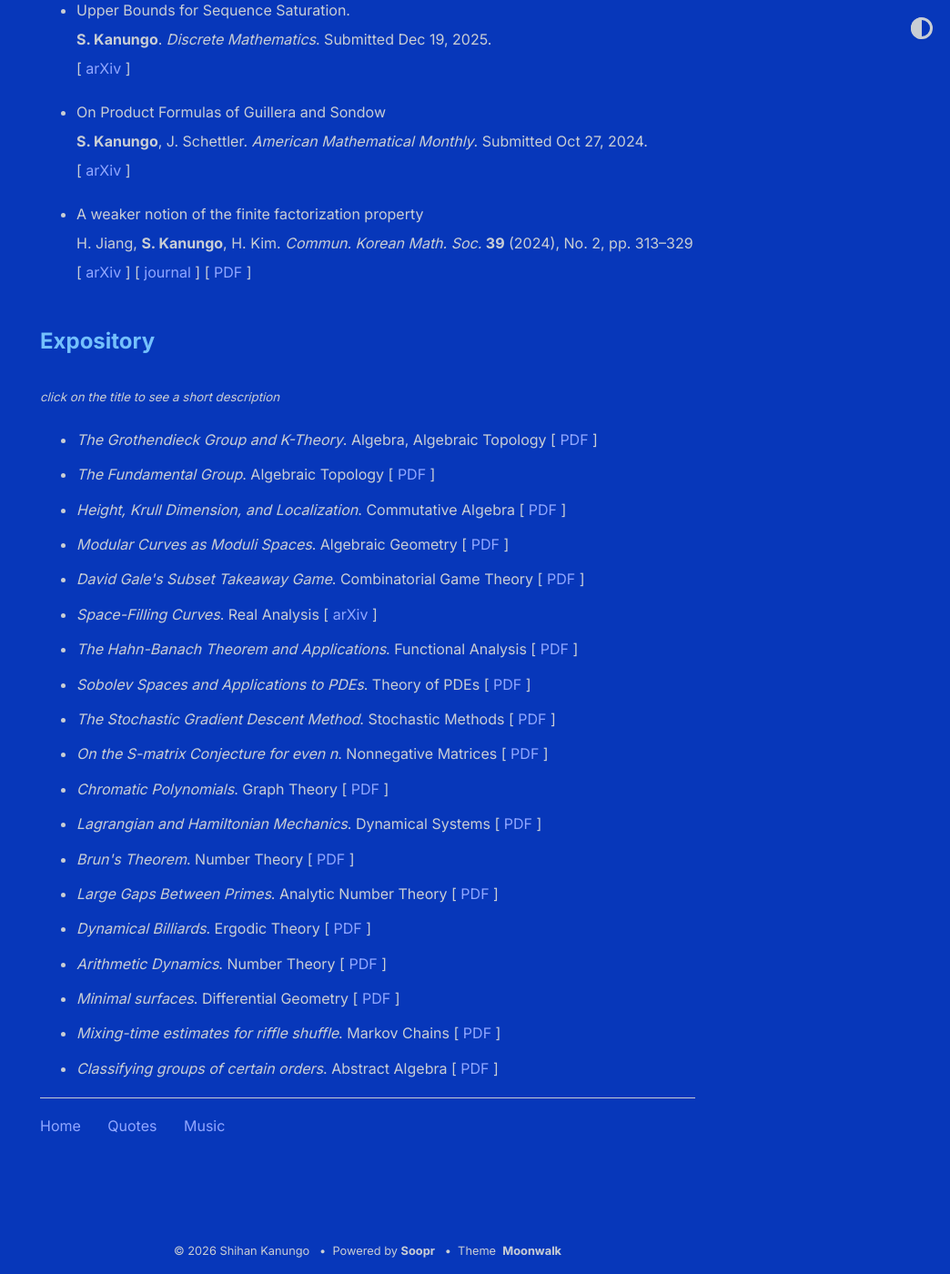
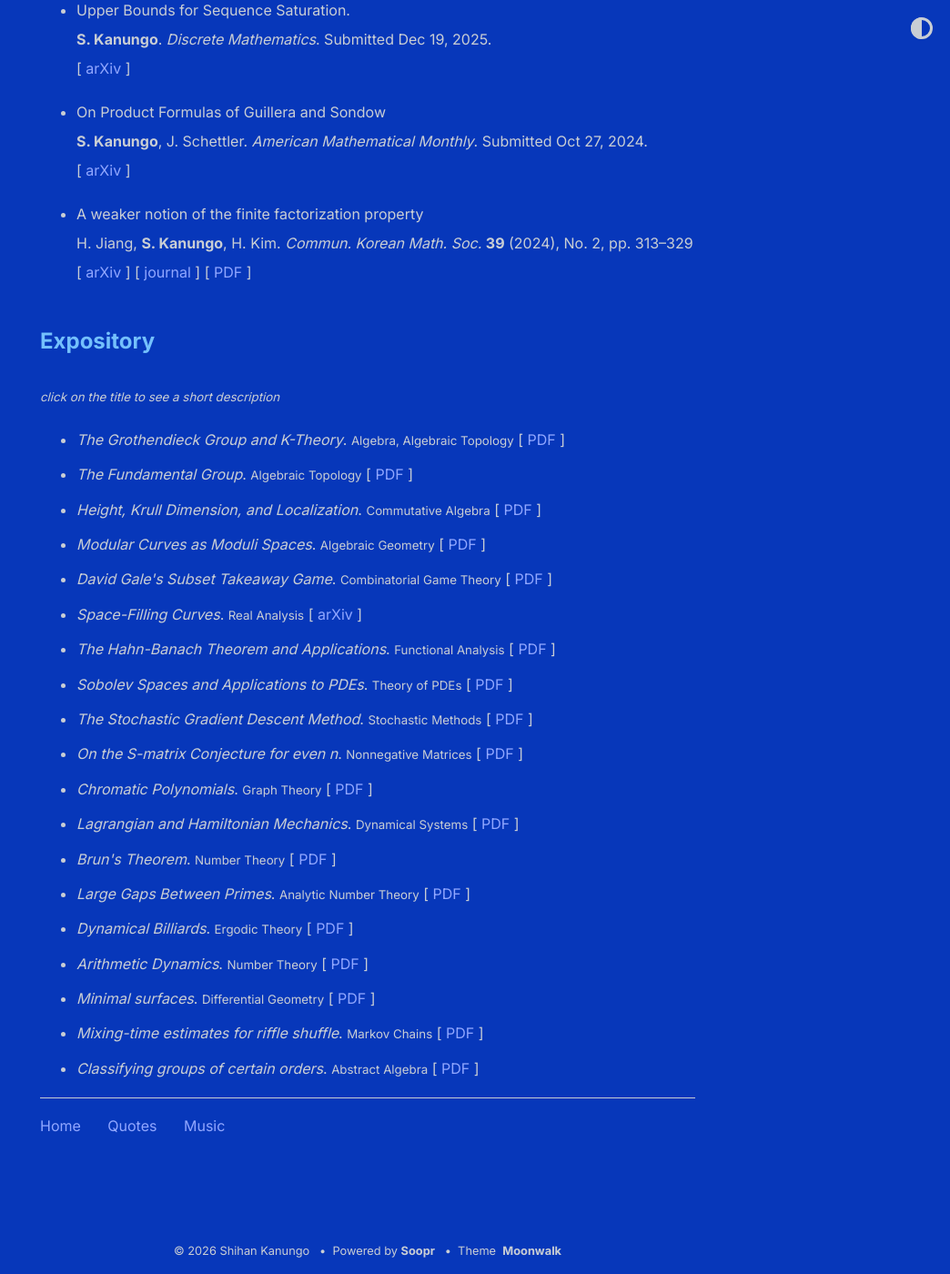
Before and after one commit to shihankanungo/shihankanungo.github.io, a Jekyll site: the page built from papers.md, in a window 1280 px wide and 1400 px high, scrolled down 757 px. Shown: the whole window at 91% size, without its empty margins (236-1280 px from the left). Built offline with Jekyll 4.4.1, drawn with Linux system fonts in a browser that asks for light colours.

Commit message:
Update papers.md

```diff
--- a/papers.md
+++ b/papers.md
@@ -35,35 +35,35 @@ title: Mathematics &mdash; writing
 <ul>
 
 <li><details>
-  <summary style="list-style-type: none;"><i>The Grothendieck Group and K-Theory</i>. Algebra, Algebraic Topology [ <a href="gg.pdf" target="_blank" style="text-decoration: none">PDF</a> ] </summary>
+  <summary style="list-style-type: none;"><i>The Grothendieck Group and K-Theory</i>. <small>Algebra, Algebraic Topology</small> [ <a href="gg.pdf" target="_blank" style="text-decoration: none">PDF</a> ] </summary>
   <small>We develop the basic ideas underlying Grothendieck groups and to illustrate their appearance across algebra, topology, representation theory, and homological algebra. Motivated by the universal construction associated to a commutative monoid, we define the Grothendieck groups abelian categories and rings. Along the way we study several fundamental examples, including Euler characteristics, projective modules, and representation rings. We conclude with a discussion of <i>K</i>-theory and its applications, indicating how the elementary construction of <i>K</i><sub>0</sub> serves as the first layer of a much richer homotopical theory.<br></small><br>
 </details></li>
 
 
 <li><details>
-  <summary style="list-style-type: none;"><i>The Fundamental Group</i>. Algebraic Topology [ <a href="fundgrp.pdf" target="_blank" style="text-decoration: none">PDF</a> ] </summary>
+  <summary style="list-style-type: none;"><i>The Fundamental Group</i>. <small>Algebraic Topology</small> [ <a href="fundgrp.pdf" target="_blank" style="text-decoration: none">PDF</a> ] </summary>
   <small>We introduce the fundamental group as the first algebraic invariant of a topological space and the primary tool for detecting topological "holes." By lifting loops along the covering map and interpreting homotopy in terms of winding number, we compute the fundamental group of the circle to be the integers <b>Z</b>.<br></small><br>
 </details></li>
 
 <li><details>
-  <summary style="list-style-type: none;"><i>Height, Krull Dimension, and Localization</i>. Commutative Algebra [ <a href="krull.pdf" target="_blank" style="text-decoration: none">PDF</a> ] </summary>
+  <summary style="list-style-type: none;"><i>Height, Krull Dimension, and Localization</i>. <small>Commutative Algebra</small> [ <a href="krull.pdf" target="_blank" style="text-decoration: none">PDF</a> ] </summary>
   <small>This paper serves as a bridge between abstract ring theory and the geometric concepts of Algebraic Geometry. We explore how the Krull dimension, defined by chains of prime ideals, acts as the algebraic analogue of geometric dimension (e.g., points, curves, surfaces). We present localization as the algebraic tool that allows us to "zoom in" on a specific prime ideal to study the ring's isolated, local structure.<br></small><br>
 </details></li>
 
 <li><details>
-  <summary style="list-style-type: none;"><i>Modular Curves as Moduli Spaces</i>. Algebraic Geometry [ <a href="moduli.pdf" target="_blank" style="text-decoration: none">PDF</a> ] </summary>
+  <summary style="list-style-type: none;"><i>Modular Curves as Moduli Spaces</i>. <small>Algebraic Geometry</small> [ <a href="moduli.pdf" target="_blank" style="text-decoration: none">PDF</a> ] </summary>
   <small>We explore how modular curves corresponding to congruence subgroups encode elliptic curves with certain kinds of torsion subgroups. We also investigate the visualization of a modular curve $mdash; what it actually looks like from various perspectives; for example, as fundamental regions in the disk and upper half plane models of hyperbolic space, as a color map of an appropriate modular form, or as Riemann surfaces obtained by gluing parts of the boundary together and adding cusps to compactify.<br></small><br>
 </details></li>
 
 <li><details>
-  <summary style="list-style-type: none;"><i>David Gale's Subset Takeaway Game</i>. Combinatorial Game Theory [ <a href="subset-takeaway.pdf" target="_blank" style="text-decoration: none">PDF</a> ] </summary>
+  <summary style="list-style-type: none;"><i>David Gale's Subset Takeaway Game</i>. <small>Combinatorial Game Theory</small> [ <a href="subset-takeaway.pdf" target="_blank" style="text-decoration: none">PDF</a> ] </summary>
   <small>We describe the natural interpretation of the game in terms of simplicial complexes, and the binary star reduction technique that shows that <i>Subset
   Takeaway</i> is a second player win for <i>n</i> < 7. We also look at Subset Takeway played on a graph, and compute the Grundy values for complete <i>n</i>-partite
   graphs and all bipartite graphs.<br></small><br>
 </details></li>
 
 <li><details>
-  <summary style="list-style-type: none;"><i>Space-Filling Curves</i>. Real Analysis [ <a href="https://arxiv.org/abs/2501.04705" target="_blank" style="text-decoration: none">arXiv</a> ] </summary>
+  <summary style="list-style-type: none;"><i>Space-Filling Curves</i>. <small>Real Analysis</small> [ <a href="https://arxiv.org/abs/2501.04705" target="_blank" style="text-decoration: none">arXiv</a> ] </summary>
   <small>We examine space-filling curves, which are surjective continuous maps from [0, 1] to some higher-dimensional space, usually the unit square [0, 1]<sup>2</sup>. In
   particular, we define Peano’s curve and Lebesgue’s curve, and state some of their properties. We also discuss the Hahn-Mazurkiewicz theorem, which characterizes those
   subsets of <b>R</b><sup>n</sup> that are the image of a space-filling curve. Finally, we discuss real-world applications of Hilbert curves, in particular Google’s
@@ -71,54 +71,54 @@ title: Mathematics &mdash; writing
 </details></li>
 
 <li><details>
-  <summary style="list-style-type: none;"><i>The Hahn-Banach Theorem and Applications</i>. Functional Analysis [ <a href="hbt.pdf" target="_blank" style="text-decoration: none">PDF</a> ] </summary>
+  <summary style="list-style-type: none;"><i>The Hahn-Banach Theorem and Applications</i>. <small>Functional Analysis</small> [ <a href="hbt.pdf" target="_blank" style="text-decoration: none">PDF</a> ] </summary>
   <small>We explore the Hahn–Banach Theorem’s foundational role in functional analysis and its critical applications in mathematical finance. Through both conceptual exposition and a worked example, we demonstrate how the theorem enables the extension of pricing functionals and underpins the existence of risk-neutral measures in arbitrage-free markets.<br></small><br>
 </details></li>
 
 <li><details>
-  <summary style="list-style-type: none;"><i>Sobolev Spaces and Applications to PDEs</i>. Theory of PDEs [ <a href="sobolev.pdf" target="_blank" style="text-decoration: none">PDF</a> ] </summary>
+  <summary style="list-style-type: none;"><i>Sobolev Spaces and Applications to PDEs</i>. <small>Theory of PDEs</small> [ <a href="sobolev.pdf" target="_blank" style="text-decoration: none">PDF</a> ] </summary>
   <small>We provide an introduction to Sobolev spaces, a foundational concept in modern analysis and the theory of partial differential equations (PDEs). These spaces are useful for studying, among other things, the well-posedness of partial differential equations and their approximation using finite elements. We begin with a historical overview, tracing the development of weak derivatives and the shift from classical to variational formulations of PDEs. After establishing the basic definitions and presenting key examples, we survey central theorems such as the Sobolev Embedding Theorem and Rellich's Theorem, emphasizing their significance in ensuring existence, uniqueness, and regularity of solutions. Finally, we discuss a classic application to PDEs, the Elliptic Regularity Theorem. We aim to provide a self-contained and accessible introduction for students with a background in real analysis and the theory of PDEs.<br></small><br>
 </details></li>
 
 <li><details>
-  <summary style="list-style-type: none;"><i>The Stochastic Gradient Descent Method</i>. Stochastic Methods [ <a href="sgd.pdf" target="_blank" style="text-decoration: none">PDF</a> ] </summary>
+  <summary style="list-style-type: none;"><i>The Stochastic Gradient Descent Method</i>. <small>Stochastic Methods</small> [ <a href="sgd.pdf" target="_blank" style="text-decoration: none">PDF</a> ] </summary>
   <small>Stochastic Gradient Descent (SGD) is a cornerstone algorithm in modern optimization, especially prevalent in large-scale machine learning. This paper introduces the theoretical foundation of SGD, contrasts it with deterministic gradient descent, and explores its convergence properties, practical implementation considerations, and typical applications in applied mathematics and data science. We also give some basic numerical simulations which showcase the strengths of different variants of SGD.<br></small><br>
 </details></li>
 
 <li><details>
-  <summary style="list-style-type: none;"><i>On the S-matrix Conjecture for even n</i>. Nonnegative Matrices [ <a href="smatrix.pdf" target="_blank" style="text-decoration: none">PDF</a> ] </summary>
+  <summary style="list-style-type: none;"><i>On the S-matrix Conjecture for even n</i>. <small>Nonnegative Matrices</small> [ <a href="smatrix.pdf" target="_blank" style="text-decoration: none">PDF</a> ] </summary>
   <small>Motivated with a problem in spectroscopy, Sloane and Harwit conjectured in 1976 what is the minimal Frobenius norm of the inverse of a matrix having all entries from the interval [0,1]. This is known as the <i>S</i>-matrix conjecture. In 1987, Cheng proved their conjecture in the case of odd dimensions, while for even dimensions he obtained a slightly weaker lower bound for the norm. In this report we discuss Frankel and Urschel's proof of the <i>S</i>-matrix conjecture for all even <i>n</i> larger than a small constant.<br></small><br>
 </details></li>
 
 <li><details>
-  <summary style="list-style-type: none;"><i>Chromatic Polynomials</i>. Graph Theory [ <a href="chromatic-polynomials.pdf" target="_blank" style="text-decoration: none">PDF</a> ] </summary>
+  <summary style="list-style-type: none;"><i>Chromatic Polynomials</i>. <small>Graph Theory</small> [ <a href="chromatic-polynomials.pdf" target="_blank" style="text-decoration: none">PDF</a> ] </summary>
   <small>A general introduction to the theory of chromatic polynomials. We derive their salient properties, and describe some practicaI methods for computing them. We
   briefly discuss the connection between the theory of chromatic polynomials and map coloring problems.<br></small><br>
 </details></li>
 
 <li><details>
-  <summary style="list-style-type: none;"><i>Lagrangian and Hamiltonian Mechanics</i>. Dynamical Systems [ <a href="lhd.pdf" target="_blank" style="text-decoration: none">PDF</a> ] </summary>
+  <summary style="list-style-type: none;"><i>Lagrangian and Hamiltonian Mechanics</i>. <small>Dynamical Systems</small> [ <a href="lhd.pdf" target="_blank" style="text-decoration: none">PDF</a> ] </summary>
   <small>we discuss the basics of Lagrangian and Hamiltonian dynamics. We derive the Euler-Lagrange equations fro D’Alembert’s principle, show that they are equivalent to
   Hamilton’s principle of least actions, and finally use them to derive Hamilton’s equations. We also provide some examples to illustrate the use of Lagrangian and
   Hamiltonian dynamics.<br></small><br>
 </details></li>
 
 <li><details>
-  <summary style="list-style-type: none;"><i>Brun's Theorem</i>. Number Theory [ <a href="brun.pdf" target="_blank" style="text-decoration: none">PDF</a> ] </summary>
+  <summary style="list-style-type: none;"><i>Brun's Theorem</i>. <small>Number Theory</small> [ <a href="brun.pdf" target="_blank" style="text-decoration: none">PDF</a> ] </summary>
   <small>The mathematician Viggo Brun was born in Sweden in 1885. He is known for his outstanding contributions to the field of number theory. In his early career, Brun
   focused on analytic number theory and prime number theory. One of his most famous achievements was Brun’s theorem in 1915, which gave an upper bound on the distance
   between prime numbers.<br></small><br>
 </details></li>
 
 <li><details>
-  <summary style="list-style-type: none;"><i>Large Gaps Between Primes</i>. Analytic Number Theory [ <a href="http://simonrs.com/eulercircle/analyticnt2024/shihan-largegaps.pdf" target="_blank" style="text-decoration: none">PDF</a> ] </summary>
+  <summary style="list-style-type: none;"><i>Large Gaps Between Primes</i>. <small>Analytic Number Theory</small> [ <a href="http://simonrs.com/eulercircle/analyticnt2024/shihan-largegaps.pdf" target="_blank" style="text-decoration: none">PDF</a> ] </summary>
   <small>We give a summary of the upper bounds that have been obtained for the maximal prime gap, <i>G(x)</i>, over the last century, particularly Rankin’s lower bound,
   and the improvement to it discovered independently by Ford-Green-Konyagin-Tao and Maynard in 2014. We go over a sketch of Rankin’s, Ford-Green-Konyagin-Tao’s, and
   Maynard’s proofs of their bounds, omitting technical details but still presenting the main ideas.<br></small><br>
 </details></li>
 
 <li><details>
-  <summary style="list-style-type: none;"><i>Dynamical Billiards</i>. Ergodic Theory [ <a href="http://simonrs.com/eulercircle/ergodic2024/shihan-billiards.pdf" target="_blank" style="text-decoration: none">PDF</a> ] </summary>
+  <summary style="list-style-type: none;"><i>Dynamical Billiards</i>. <small>Ergodic Theory</small> [ <a href="http://simonrs.com/eulercircle/ergodic2024/shihan-billiards.pdf" target="_blank" style="text-decoration: none">PDF</a> ] </summary>
   <small>The field of dynamical billiards studies the motion of a ball bouncing within a billiard table, which is bounded by a smooth, closed curve. The ball's movement
   adheres to two key properties: it always travels in a straight line, and the angle of incidence equals the angle of reflection at the boundary. The latter property is an
   empirical observation from physics. In this paper, we analyze the dynamics of various billiard tables in <b>R</b><sup>2</sup>, employing Euclidean geometric methods to
@@ -129,7 +129,7 @@ title: Mathematics &mdash; writing
 </details></li>
 
 <li><details>
-  <summary style="list-style-type: none;"><i>Arithmetic Dynamics</i>. Number Theory [ <a href="http://simonrs.com/eulercircle/nt2023/shihan-arithdyn.pdf" target="_blank" style="text-decoration: none">PDF</a> ] </summary>
+  <summary style="list-style-type: none;"><i>Arithmetic Dynamics</i>. <small>Number Theory</small> [ <a href="http://simonrs.com/eulercircle/nt2023/shihan-arithdyn.pdf" target="_blank" style="text-decoration: none">PDF</a> ] </summary>
   <small>We explore the field of arithmetic dynamics, which lies at the intersection of discrete dynamical systems and number theory. Discrete dynamical systems focus on
   the iterative behavior of functions, while number theory examines the properties of integers. Combining these two areas gives rise to arithmetic dynamics, where we
   investigate the number-theoretic properties of orbits of integers and rational numbers under the iteration of polynomials and rational functions. The core idea of
@@ -139,7 +139,7 @@ title: Mathematics &mdash; writing
 </details></li>
 
 <li><details>
-  <summary style="list-style-type: none;"><i>Minimal surfaces</i>. Differential Geometry [ <a href="http://simonrs.com/eulercircle/diffgeo/shihan-minimal.pdf" target="_blank" style="text-decoration: none">PDF</a> ] </summary>
+  <summary style="list-style-type: none;"><i>Minimal surfaces</i>. <small>Differential Geometry</small> [ <a href="http://simonrs.com/eulercircle/diffgeo/shihan-minimal.pdf" target="_blank" style="text-decoration: none">PDF</a> ] </summary>
   <small>We introduce the theory of minimal surfaces. In the chapter on Geodesics, we considered the problem of finding the shortest distance between two points. We
   investigate the higher dimensional analogue of this, where we find ways to construct a surface of "minimal" area with a given boundary. Such surfaces can be represented
   by soap films, where the surface tension of the film ensures that it attains a shape with the minimal surface area. Minimal surfaces can be found in anything from the
@@ -147,13 +147,13 @@ title: Mathematics &mdash; writing
 </details></li>
 
 <li><details>
-  <summary style="list-style-type: none;"><i>Mixing-time estimates for riffle shuffle</i>. Markov Chains [ <a href="http://simonrs.com/eulercircle/markovchains/shihan-riffle.pdf" target="_blank" style="text-decoration: none">PDF</a> ] </summary>
+  <summary style="list-style-type: none;"><i>Mixing-time estimates for riffle shuffle</i>. <small>Markov Chains</small> [ <a href="http://simonrs.com/eulercircle/markovchains/shihan-riffle.pdf" target="_blank" style="text-decoration: none">PDF</a> ] </summary>
   <small>We talk about one of the most well-known shuffling methods, called the <i>riffle shuffle</i> or <i>dovetail shuffle</i>. We are interested in the number of
   shuffles that will make the deck of <i>n</i> cards well-mixed, or <i>close</i> to uniformly random.<br></small><br>
 </details></li>
 
 <li><details>
-  <summary style="list-style-type: none;"><i>Classifying groups of certain orders</i>. Abstract Algebra [ <a href="http://simonrs.com/eulercircle/algebra2020/shihan-orders.pdf" target="_blank" style="text-decoration: none">PDF</a> ] </summary>
+  <summary style="list-style-type: none;"><i>Classifying groups of certain orders</i>. <small>Abstract Algebra</small> [ <a href="http://simonrs.com/eulercircle/algebra2020/shihan-orders.pdf" target="_blank" style="text-decoration: none">PDF</a> ] </summary>
   <small>We first discuss the question of which integers <i>n</i> have exactly one group of order <i>n</i>, namely the cyclic group <b>Z</b>/<i>n</i><b>Z</b>. We will see
   that these are the integers that are relatively prime to the Euler totient function &phi;(<i>n</i>). Then we discuss how many groups there are of order <i>p</i>
   <sup>3</sup> for each prime <i>p</i>. We end with a couple of interesting results and conjectures pertaining to groups of squarefree order.<br></small><br>
```
